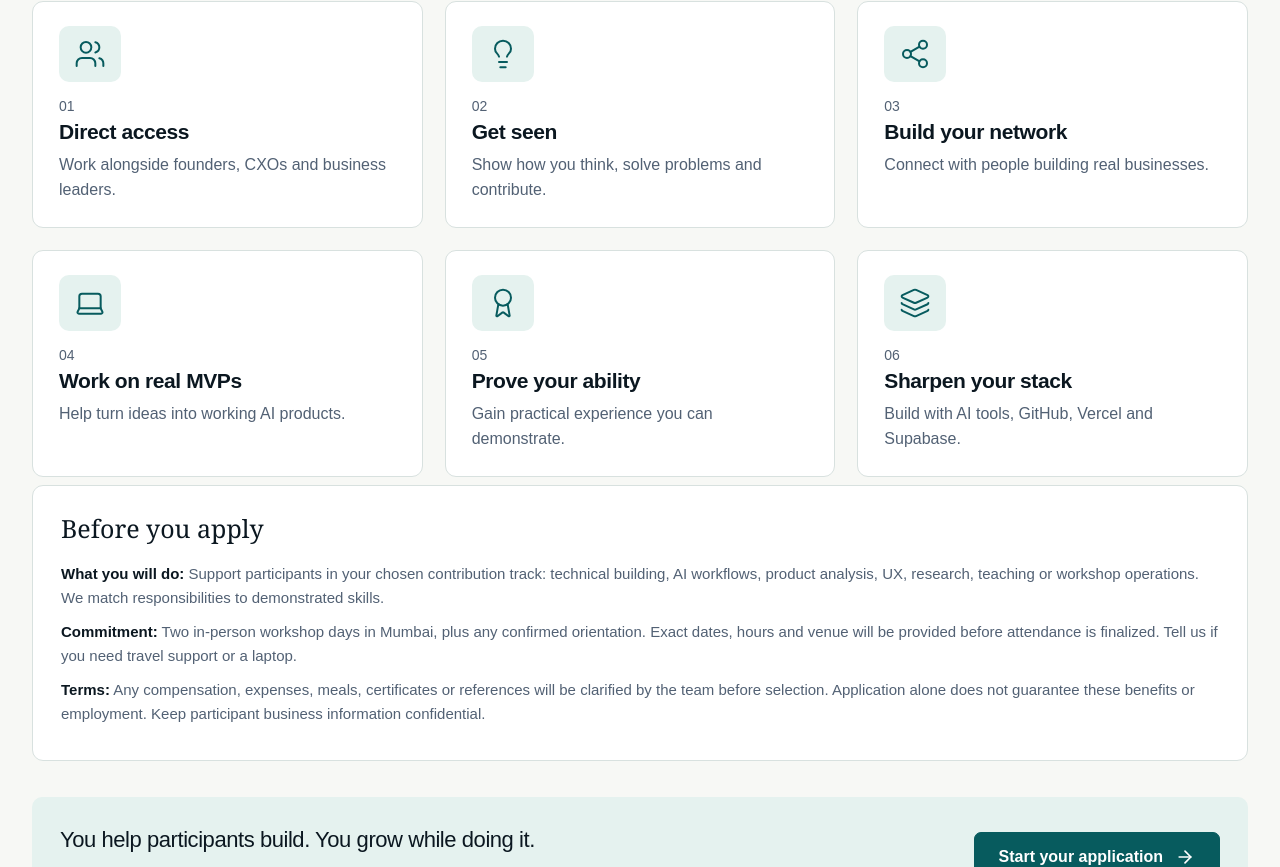
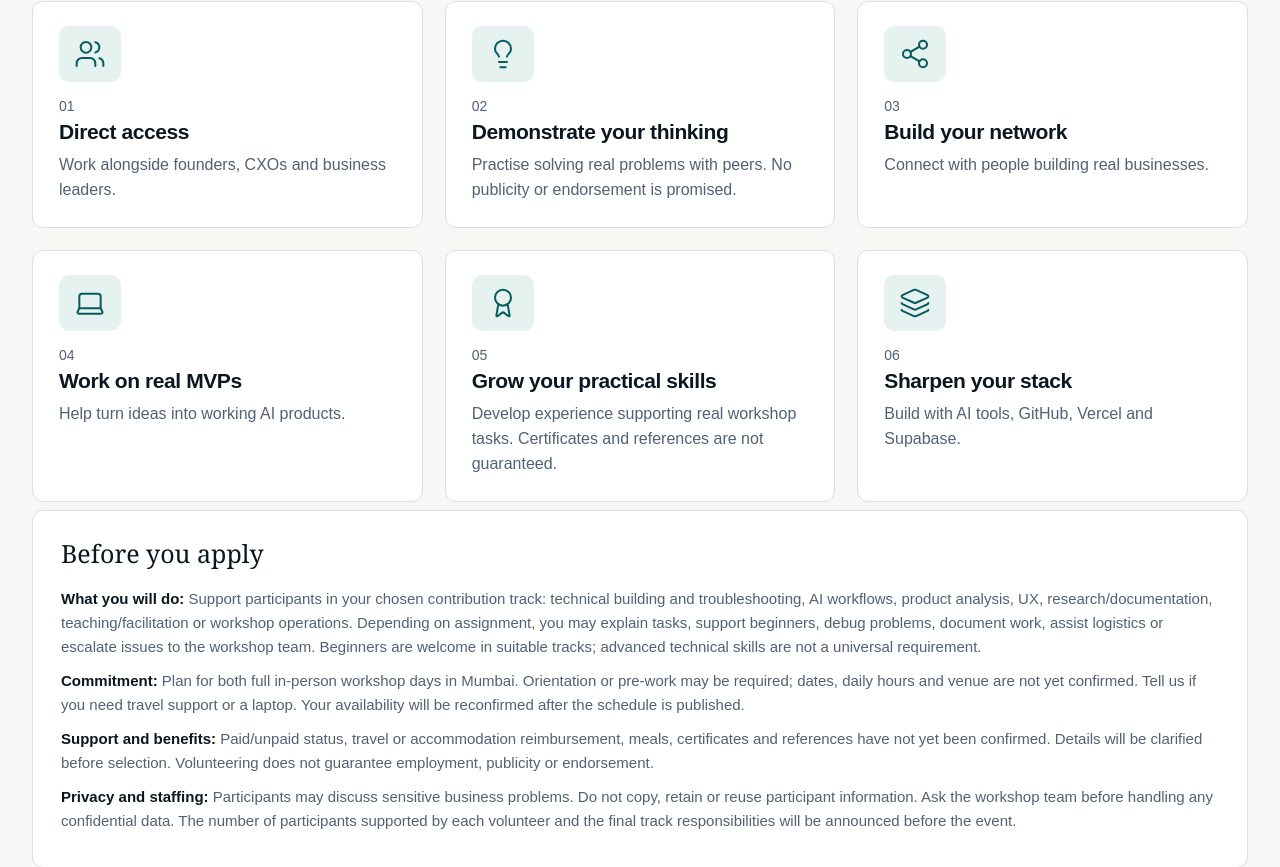
Before and after one commit to gthawani-del/Ai-lans, a Next.js app: page /volunteer in a window 1280 px wide. Shown: the part 580-1447 px from the top of the page. Built offline with nearby package versions, Linux system fonts and the light colour scheme.

Commit message:
Clarify volunteer responsibilities, commitments, confidentiality and unconfirmed terms

```diff
--- a/app/volunteer/VolunteerHome.js
+++ b/app/volunteer/VolunteerHome.js
@@ -8,10 +8,10 @@ import { ArrowRight, ArrowUpRight, Users, Lightbulb, Share2, Laptop, Award, Laye
 const logo = '/brand/weareailabs-volunteer.webp';
 const benefits = [
   { title: 'Direct access', Icon: Users, copy: 'Work alongside founders, CXOs and business leaders.' },
-  { title: 'Get seen', Icon: Lightbulb, copy: 'Show how you think, solve problems and contribute.' },
+  { title: 'Demonstrate your thinking', Icon: Lightbulb, copy: 'Practise solving real problems with peers. No publicity or endorsement is promised.' },
   { title: 'Build your network', Icon: Share2, copy: 'Connect with people building real businesses.' },
   { title: 'Work on real MVPs', Icon: Laptop, copy: 'Help turn ideas into working AI products.' },
-  { title: 'Prove your ability', Icon: Award, copy: 'Gain practical experience you can demonstrate.' },
+  { title: 'Grow your practical skills', Icon: Award, copy: 'Develop experience supporting real workshop tasks. Certificates and references are not guaranteed.' },
   { title: 'Sharpen your stack', Icon: Layers, copy: 'Build with AI tools, GitHub, Vercel and Supabase.' },
 ];
 
@@ -48,9 +48,9 @@ export default function VolunteerHome() {
       </section>
       <section className="vh-practical" aria-labelledby="volunteer-expectations">
         <h2 id="volunteer-expectations">Before you apply</h2>
-        <p><strong>What you will do:</strong> Support participants in your chosen contribution track: technical building, AI workflows, product analysis, UX, research, teaching or workshop operations. We match responsibilities to demonstrated skills.</p>
-        <p><strong>Commitment:</strong> Two in-person workshop days in Mumbai, plus any confirmed orientation. Exact dates, hours and venue will be provided before attendance is finalized. Tell us if you need travel support or a laptop.</p>
-        <p><strong>Terms:</strong> Any compensation, expenses, meals, certificates or references will be clarified by the team before selection. Application alone does not guarantee these benefits or employment. Keep participant business information confidential.</p>
+        <p><strong>What you will do:</strong> Support participants in your chosen contribution track: technical building and troubleshooting, AI workflows, product analysis, UX, research/documentation, teaching/facilitation or workshop operations. Depending on assignment, you may explain tasks, support beginners, debug problems, document work, assist logistics or escalate issues to the workshop team. Beginners are welcome in suitable tracks; advanced technical skills are not a universal requirement.</p>
+        <p><strong>Commitment:</strong> Plan for both full in-person workshop days in Mumbai. Orientation or pre-work may be required; dates, daily hours and venue are not yet confirmed. Tell us if you need travel support or a laptop. Your availability will be reconfirmed after the schedule is published.</p>
+        <p><strong>Support and benefits:</strong> Paid/unpaid status, travel or accommodation reimbursement, meals, certificates and references have not yet been confirmed. Details will be clarified before selection. Volunteering does not guarantee employment, publicity or endorsement.</p><p><strong>Privacy and staffing:</strong> Participants may discuss sensitive business problems. Do not copy, retain or reuse participant information. Ask the workshop team before handling any confidential data. The number of participants supported by each volunteer and the final track responsibilities will be announced before the event.</p>
       </section>
       <section className="vh-action" aria-labelledby="action-heading">
         <div><h2 id="action-heading">You help participants build. You grow while doing it.</h2><p>Workshop dates, hours and venue will be confirmed.</p></div>
```
